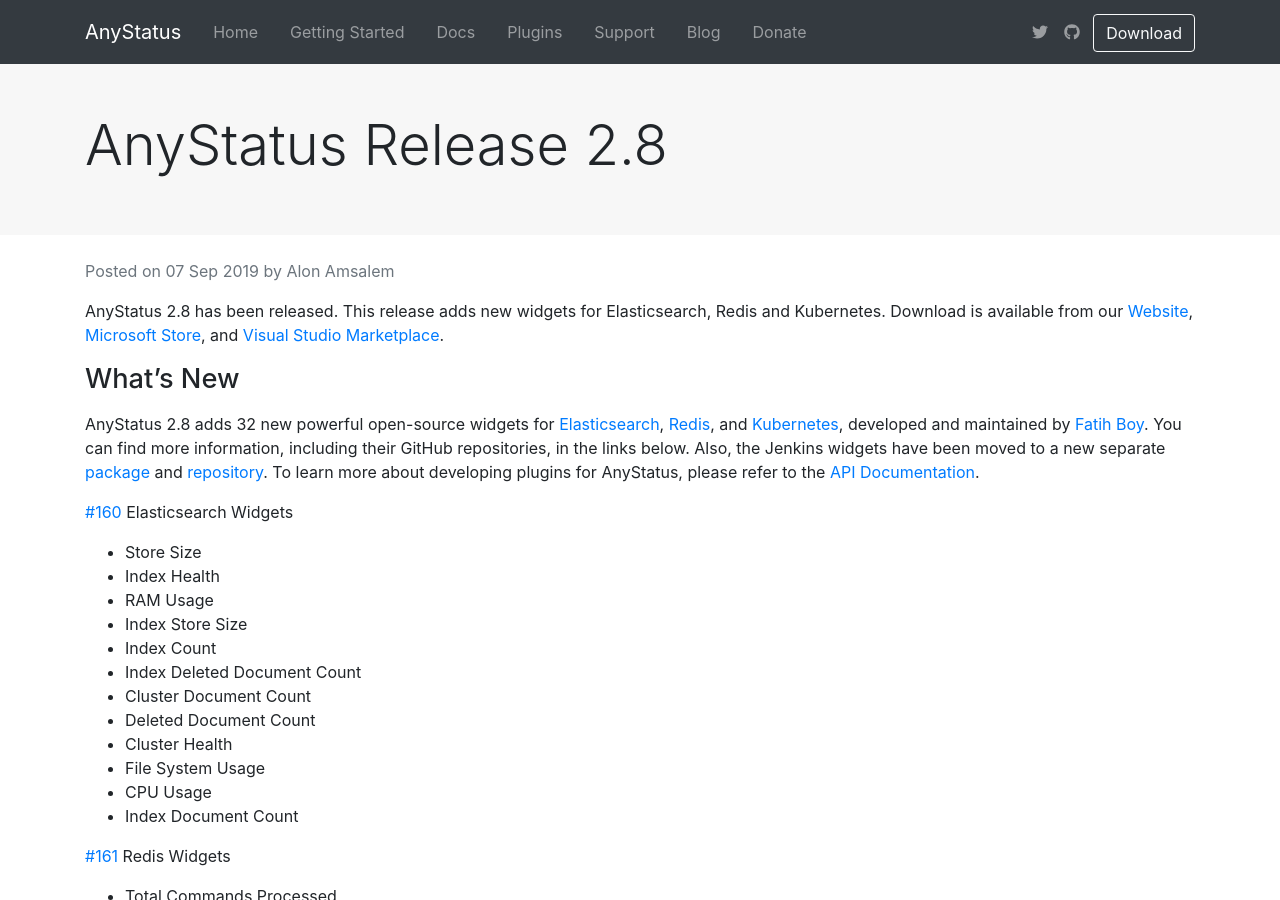
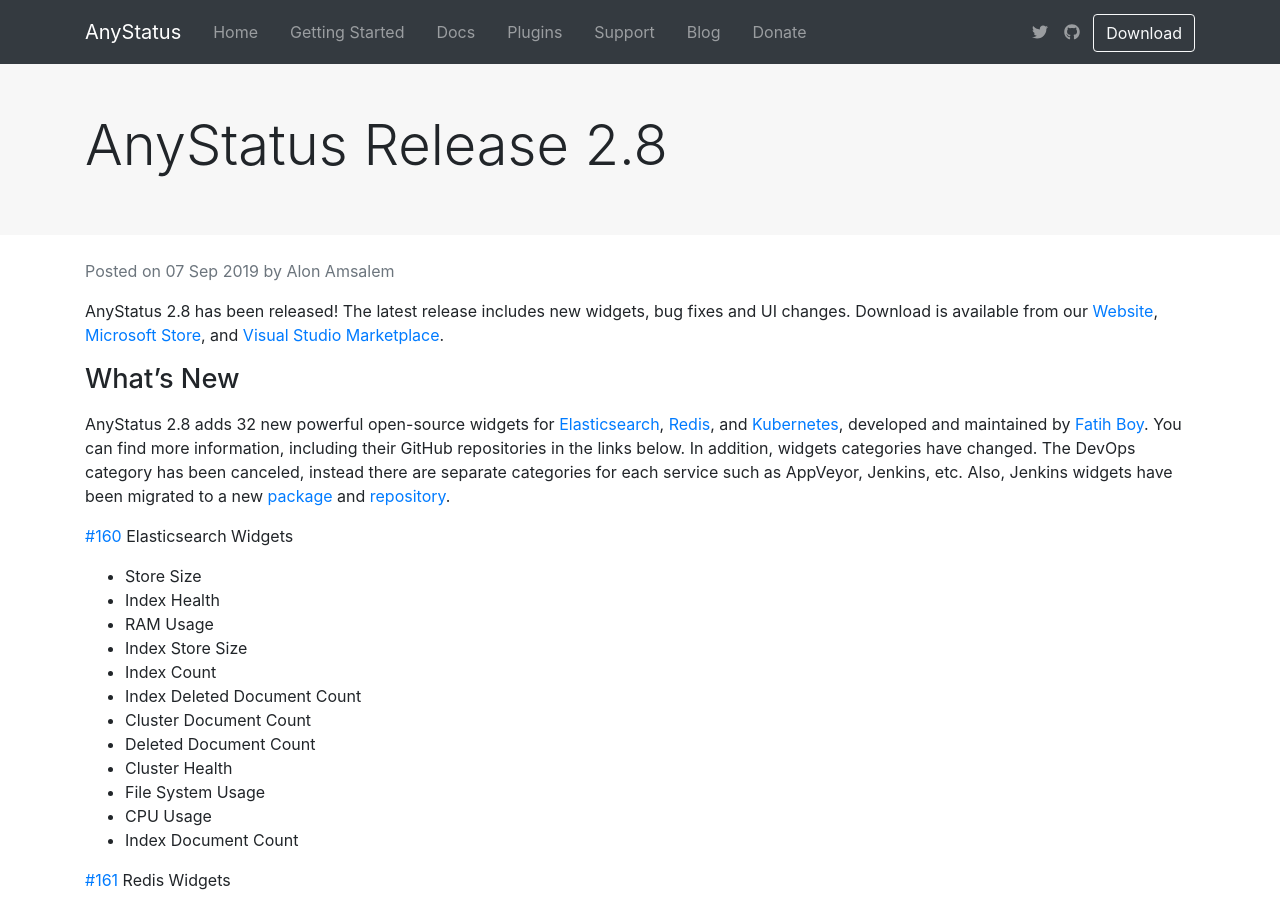
Before and after one commit to AnyStatus/anystatus.github.io, a Jekyll site: the page built from _posts/2019-09-07-anystatus-release-2.8.md, in a window 1280 px wide and 900 px high. Built offline with Jekyll 4.4.1, drawn with Linux system fonts in a browser that asks for light colours; comment, search, counter and statistics services are not loaded.

Commit message:
Update 2019-09-07-anystatus-release-2.8.md

```diff
--- a/_posts/2019-09-07-anystatus-release-2.8.md
+++ b/_posts/2019-09-07-anystatus-release-2.8.md
@@ -6,12 +6,13 @@
 tags: [New Releases]
 ---
 
-AnyStatus 2.8 has been released. This release adds new widgets for Elasticsearch, Redis and Kubernetes. Download is available from our [Website](https://www.anystat.us/downloads), [Microsoft Store](https://www.microsoft.com/en-us/p/anystatus/9p044vpk62sb), and [Visual Studio Marketplace](https://marketplace.visualstudio.com/items?itemName=anystatus.AnyStatus).
+AnyStatus 2.8 has been released! The latest release includes new widgets, bug fixes and UI changes. Download is available from our [Website](https://www.anystat.us/downloads), [Microsoft Store](https://www.microsoft.com/en-us/p/anystatus/9p044vpk62sb), and [Visual Studio Marketplace](https://marketplace.visualstudio.com/items?itemName=anystatus.AnyStatus).
 
 ## What's New
 
 AnyStatus 2.8 adds 32 new powerful open-source widgets for [Elasticsearch](https://www.elastic.co/), [Redis](https://redis.io/), and [Kubernetes](https://kubernetes.io/), developed and maintained by [Fatih Boy](https://github.com/fatihboy/).
-You can find more information, including their GitHub repositories, in the links below. Also, the Jenkins widgets have been moved to a new separate [package](https://www.nuget.org/packages/AnyStatus.Plugins.Jenkins) and [repository](https://github.com/AnyStatus/Jenkins). To learn more about developing plugins for AnyStatus, please refer to the [API Documentation](/docs/api/).
+You can find more information, including their GitHub repositories in the links below.
+In addition, widgets categories have changed. The DevOps category has been canceled, instead there are separate categories for each service such as AppVeyor, Jenkins, etc. Also, Jenkins widgets have been migrated to a new [package](https://www.nuget.org/packages/AnyStatus.Plugins.Jenkins) and [repository](https://github.com/AnyStatus/Jenkins).
 
 [#160](https://github.com/AnyStatus/Support/issues/160) Elasticsearch Widgets
 
```
